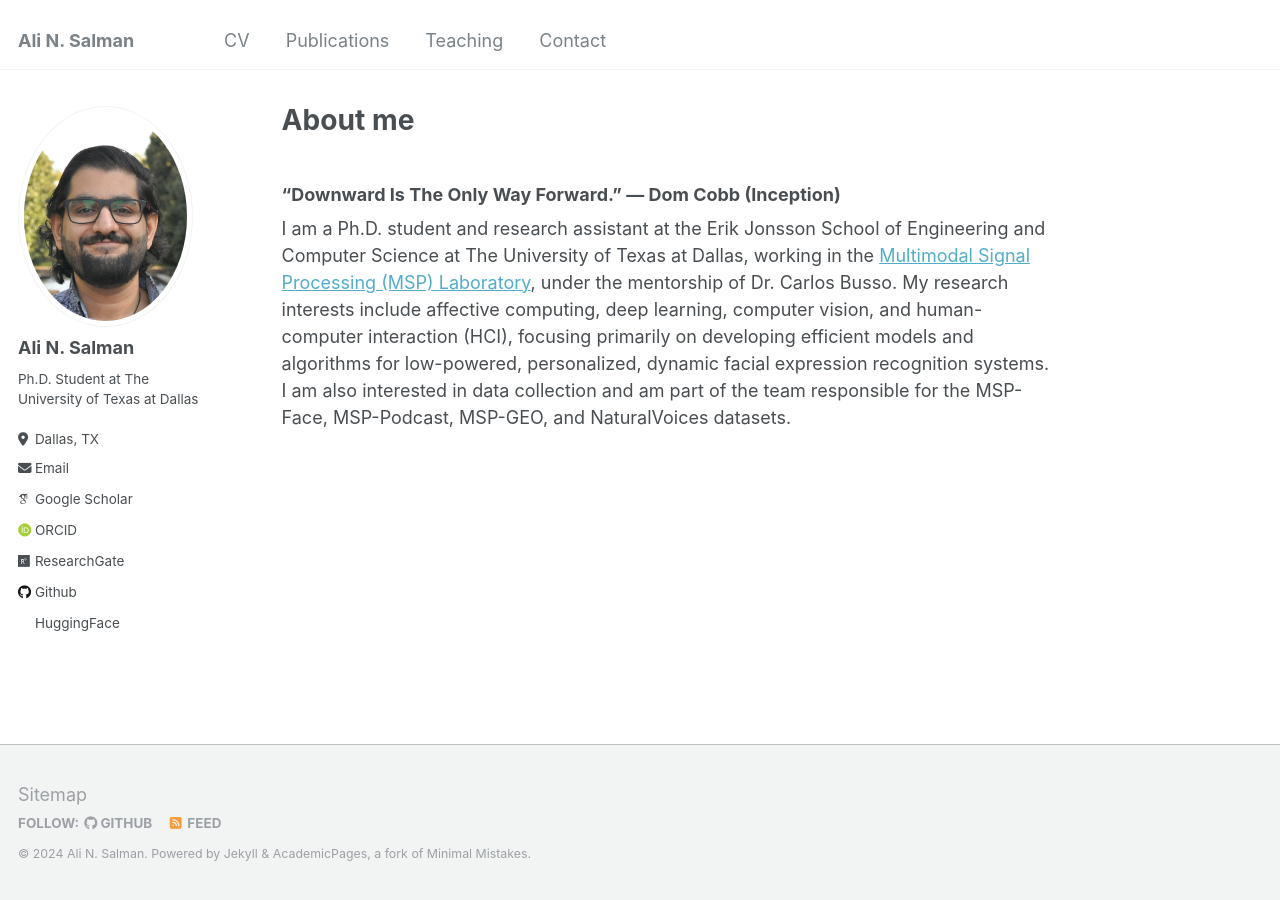
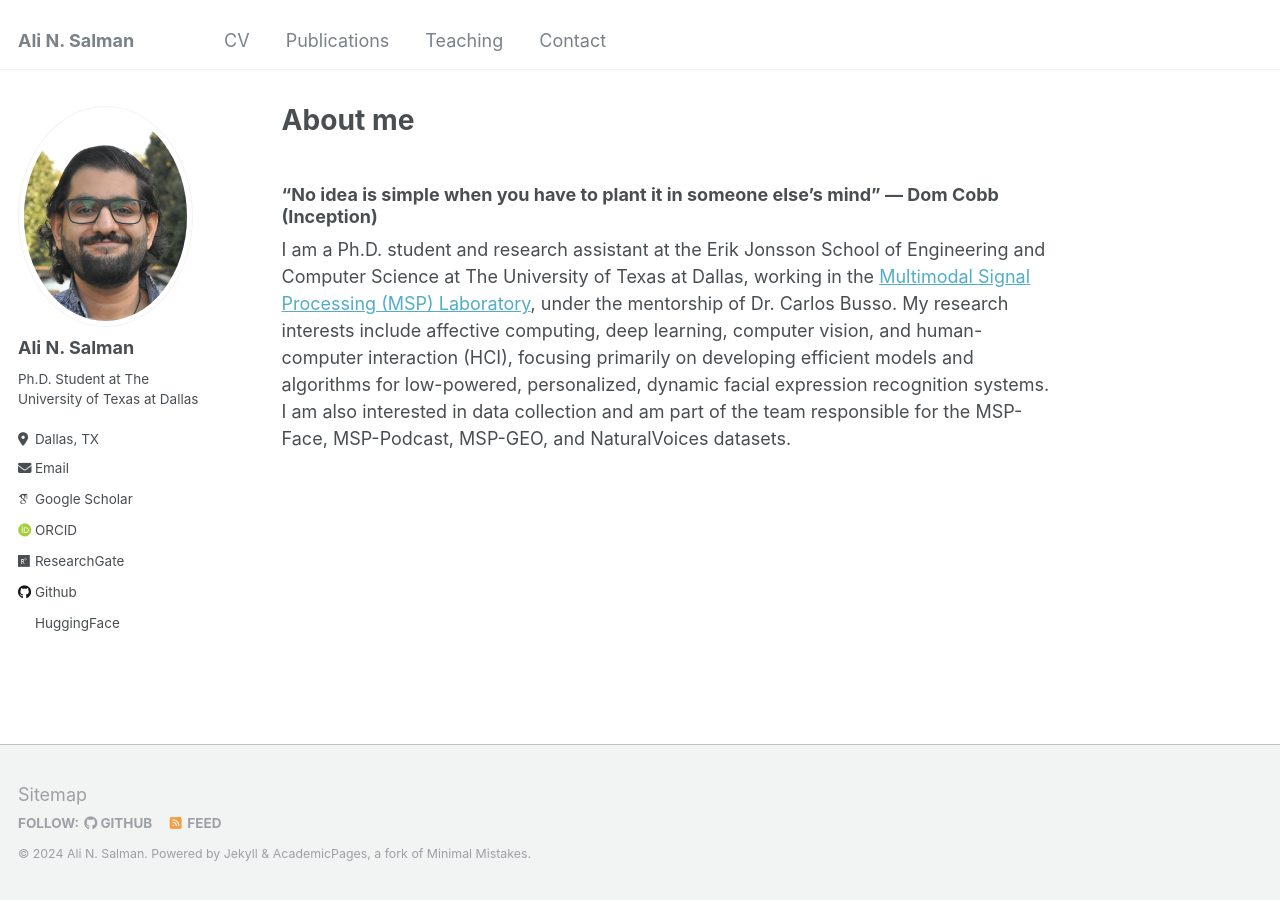
Before and after one commit to 3loi/3loi, a Jekyll site: the page built from _pages/about.md, in a window 1280 px wide. Built offline with Jekyll 4.4.1, drawn with Linux system fonts in a browser that asks for light colours; some web fonts are replaced.

Commit message:
Update about.md

```diff
--- a/_pages/about.md
+++ b/_pages/about.md
@@ -8,7 +8,7 @@ redirect_from:
   - /about.html
 ---
 
-### “Downward Is The Only Way Forward.” — Dom Cobb (Inception)
+### “No idea is simple when you have to plant it in someone else's mind” — Dom Cobb (Inception)
 
 I am a Ph.D. student and research assistant at the Erik Jonsson School of Engineering and Computer Science at The University of Texas at Dallas,
 working in the [Multimodal Signal Processing (MSP) Laboratory](https://ecs.utdallas.edu/research/researchlabs/msp-lab/), under the mentorship of Dr. Carlos Busso.  My research interests include affective computing, deep learning, computer vision, and human-computer interaction (HCI), focusing primarily on developing efficient models and algorithms for low-powered, personalized, dynamic facial expression recognition systems. I am also interested in data collection and am part of the team responsible for the MSP-Face, MSP-Podcast, MSP-GEO, and NaturalVoices datasets.
```
